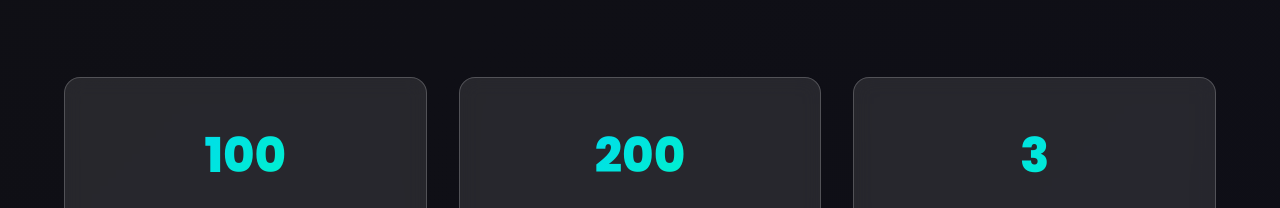
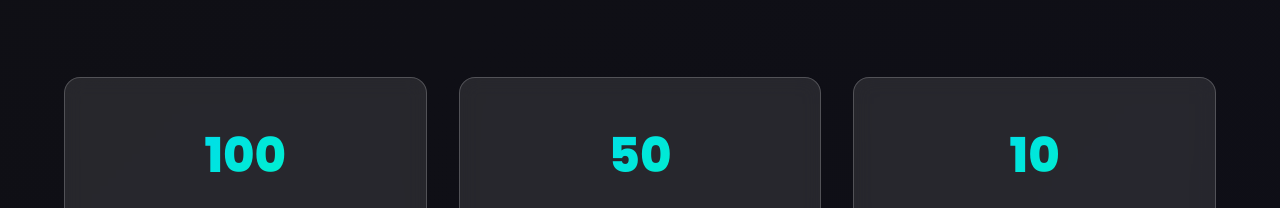
Before and after one commit to swanzrtech/curioai_swanzrtech, a plain HTML site: page index.html in a window 1280 px wide. Shown: the part 3747-3955 px from the top of the page. Drawn offline with nearby package versions, Linux system fonts and the light colour scheme.

Commit message:
Update index.html

```diff
--- a/index.html
+++ b/index.html
@@ -284,17 +284,17 @@
                 </div>
                 <div class="traction-stats">
                     <div class="traction-card">
-                        <div class="traction-number" data-count="100">100+</div>
+                        <div class="traction-number" data-count="100+">100+</div>
                         <div class="traction-label">Hours of Research & Exploration</div>
                         <div class="traction-description">Dedicated time spent studying AI trends, user pain points, and market gaps shaping Curio AI</div>
                     </div>
                     <div class="traction-card">
-                        <div class="traction-number" data-count="200">50+</div>
+                        <div class="traction-number" data-count="50+">50+</div>
                         <div class="traction-label">Discussions & Feedback Sessions</div>
                         <div class="traction-description">Conversations with peers, mentors, and professionals to validate the direction and refine the vision</div>
                     </div>
                     <div class="traction-card">
-                        <div class="traction-number" data-count="3">10+</div>
+                        <div class="traction-number" data-count="10+">10+</div>
                         <div class="traction-label">Applications & Opportunities Pursued</div>
                         <div class="traction-description">Building connections and exploring opportunities to shape the future of Curio AI</div>
                     </div>
```
